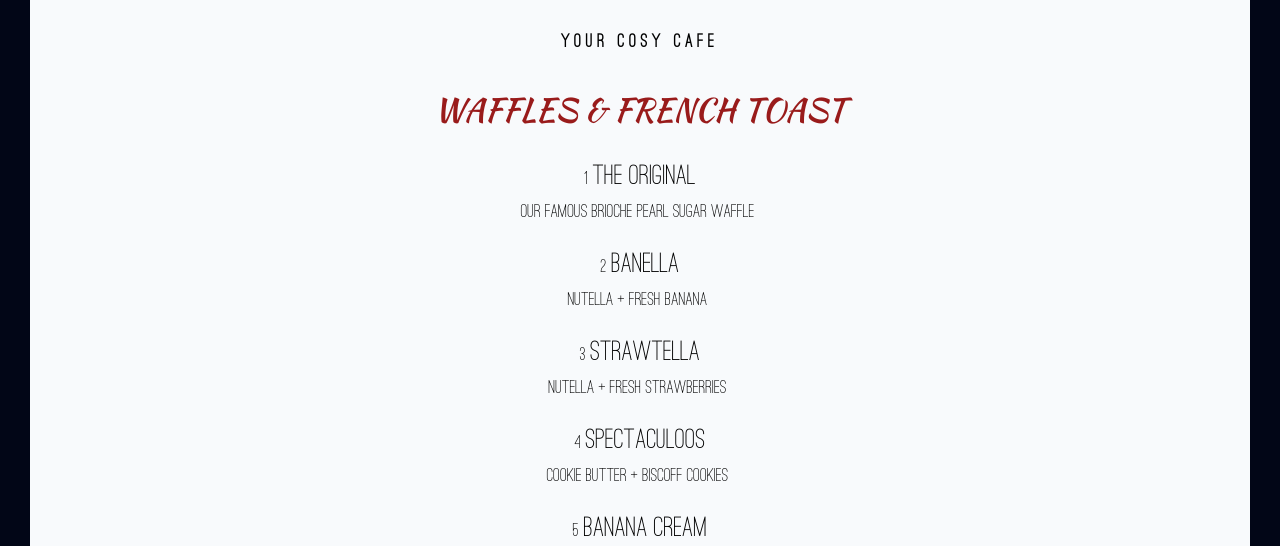
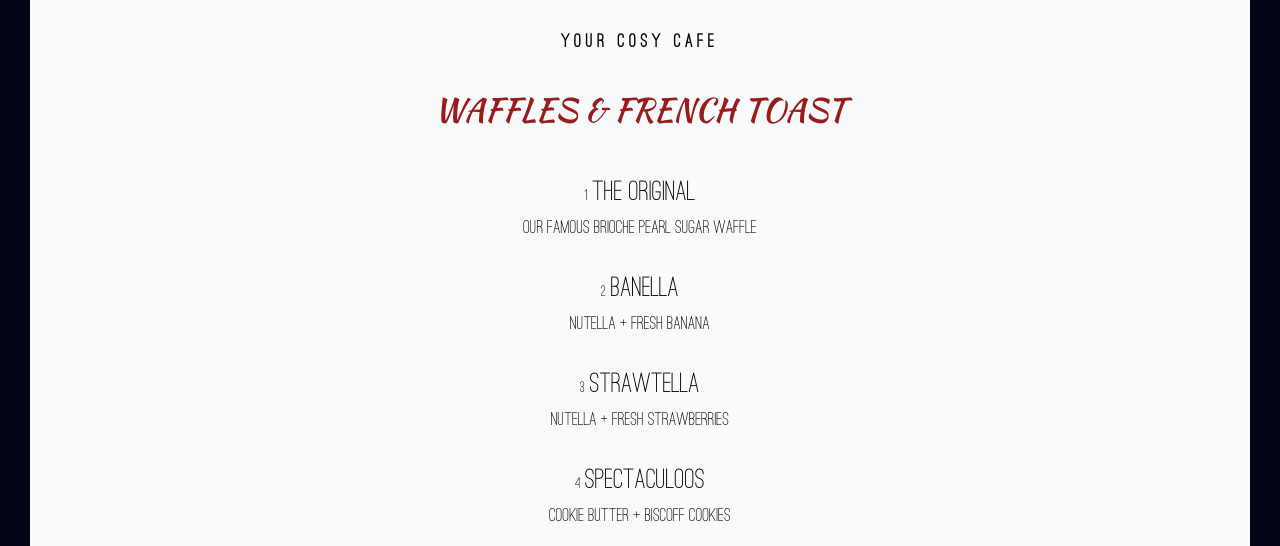
Before and after one commit to abdelghani-moussaid/restaurant-page, a website built with webpack: page src/index.html in a window 1280 px wide. Both pictures are taken after a click on the button "Menu". Shown: the part 203-749 px from the top of the page. Built offline with nearby package versions, Linux system fonts and the light colour scheme.

Commit message:
fix dom structure in menu

```diff
--- a/src/menu.js
+++ b/src/menu.js
@@ -31,8 +31,7 @@ export default function menuDisplay() {
     menuHeader.classList.add("menu-header");
     menuHeader.innerText = "WAFFLES & FRENCH TOAST";
     content.appendChild(title);
-    content.appendChild(menu);
-    content.appendChild(menuHeader);
+    menu.appendChild(menuHeader);
     for(let i = 0; i < 9; i++){
         const menuItem = document.createElement("div");
         menuItem.classList.add("menu-item");
@@ -48,7 +47,7 @@ export default function menuDisplay() {
         menuItem.appendChild(index);
         menuItem.appendChild(title);
         menuItem.appendChild(desc);
-        content.appendChild(menuItem);
+        menu.appendChild(menuItem);
     }
     const mode = document.createElement("p");
     mode.classList.add("mode");
@@ -56,6 +55,7 @@ export default function menuDisplay() {
     const phone = document.createElement("p");
     phone.classList.add("phone");
     phone.innerText = "321-546-8209";
+    content.appendChild(menu);
     content.appendChild(mode);
     content.appendChild(phone);
 }
--- a/src/style.css
+++ b/src/style.css
@@ -174,20 +174,26 @@ p.phone{
     color: #991b1b;
     padding: 20px 0;
     font-size: 2rem;
+    margin-bottom: 1rem;
 }
 
-.menu-index, .menu-desc {
-    font-size: 1.2rem;
+.menu-index {
     padding-right: .3rem;
 }
 
 .menu-desc {
-    padding-bottom: 1rem;
+    font-size: 1.2rem;
+}
+
+.menu-item {
+    padding-bottom: 1.5rem;
+}
+.menu-item:last-child {
+    padding-bottom: 0;
 }
 
 .menu-title {
     font-size: 1.8rem;
-    /* padding-top: .3rem; */
 }
 
 .menu-desc {
```
Also changed, not shown: dist/bundle.js, dist/index.html.
